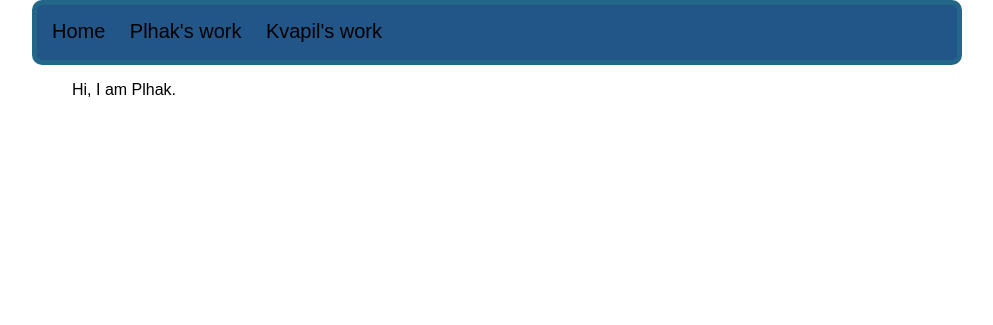
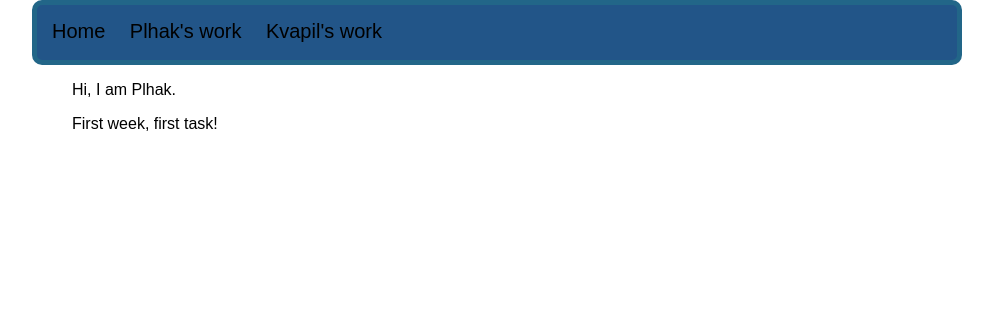
Before and after one commit to JendaPlhak/math_in_python, a Flask app: page /plhak in a window 1280 px wide. Shown: the top 325 px of the page, without its empty margins (128-1121 px from the left). Run offline with Flask 2, Linux system fonts and the light colour scheme.

Commit message:
commitiim

```diff
--- a/webserver/layout2/routes.py
+++ b/webserver/layout2/routes.py
@@ -9,8 +9,19 @@ def home():
 def plhak():
 	return render_template('plhak.html')
 
+
+@app.route('/plhak/week/task')
+def task():
+	return render_template('1task.html')
+
+"""
+@app.route('/plhak/week=<numWeek>/task=<numTask>')
+def task():
+	return render_template('plhak/<numWeek>week/<numTask>task.html')
+"""
 @app.route('/kvapil')
 def kvapil():
 	return render_template('kvapil.html')
+
 if __name__ == '__main__':
 	app.run()
--- a/webserver/layout2/templates/home.html
+++ b/webserver/layout2/templates/home.html
@@ -2,3 +2,7 @@
 {% block content %}
 	<p>Welcome to our page. We are. To see our great work, please click above.</p>
 {% endblock %}
+{% extends "template.html" %}
+{% block bottom %}
+Bottom
+{% endblock %}
--- a/webserver/layout2/templates/plhak.html
+++ b/webserver/layout2/templates/plhak.html
@@ -1,4 +1,7 @@
 {% extends "template.html" %}
 {% block content %}
 	<p>Hi, I am Plhak.</p>
+	<div class="task">
+		First week, first task!
+	</div>
 {% endblock %}
--- a/webserver/layout2/templates/template.html
+++ b/webserver/layout2/templates/template.html
@@ -19,5 +19,9 @@
 		{% block content %}
 		{% endblock %}
 	</div>
+	<div>
+		{% block bottom %}
+		{% endblock %}
+	</div>
 </body>
 </html>
```
